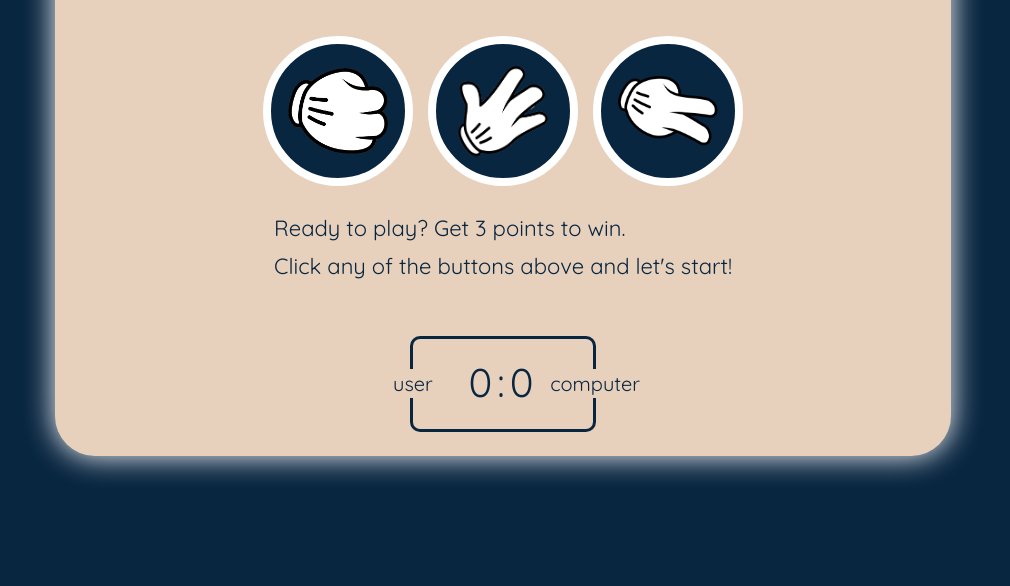
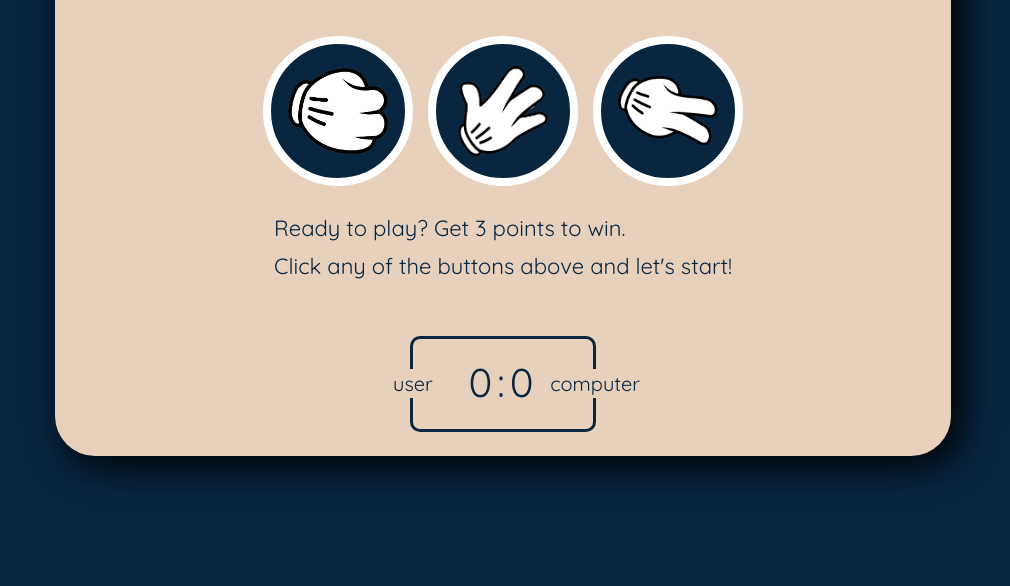
Before and after one commit to givano01/RPS-Game, a website: page index.html in a window 1280 px wide. Shown: the part 214-800 px from the top of the page, without its empty margins (145-1155 px from the left). Drawn offline with nearby package versions, Linux system fonts and the light colour scheme; files that its build step writes are made by us from their sources.

Commit message:
update changes

```diff
--- a/scss/style.scss
+++ b/scss/style.scss
@@ -23,7 +23,7 @@ body{
         justify-content: center;
         border-radius: 40px;
         -webkit-box-shadow: 10px 10px 40px black;
-        box-shadow: 0px 0px 30px $color;
+        //box-shadow: 0px 0px 30px $color;
        // border: 1px solid $blueColor;
 
         h1{
```
